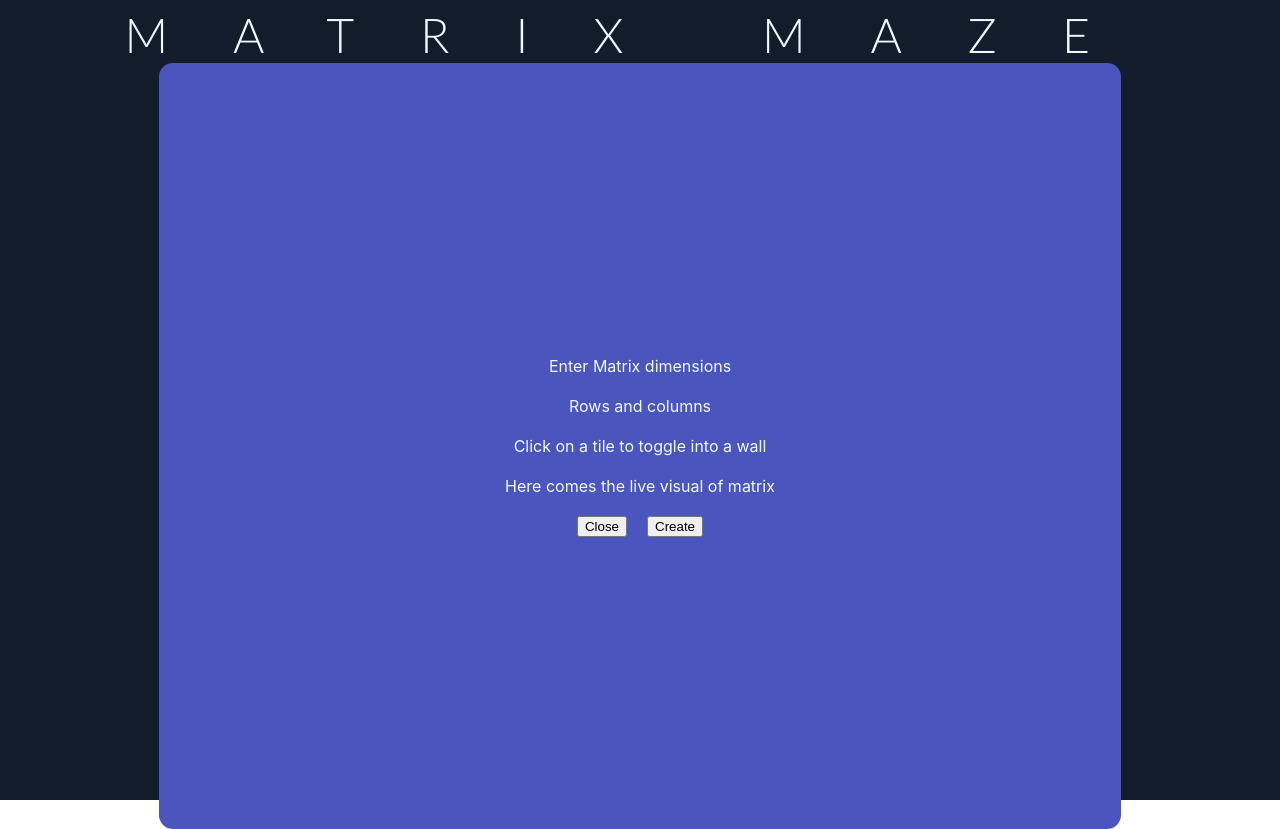
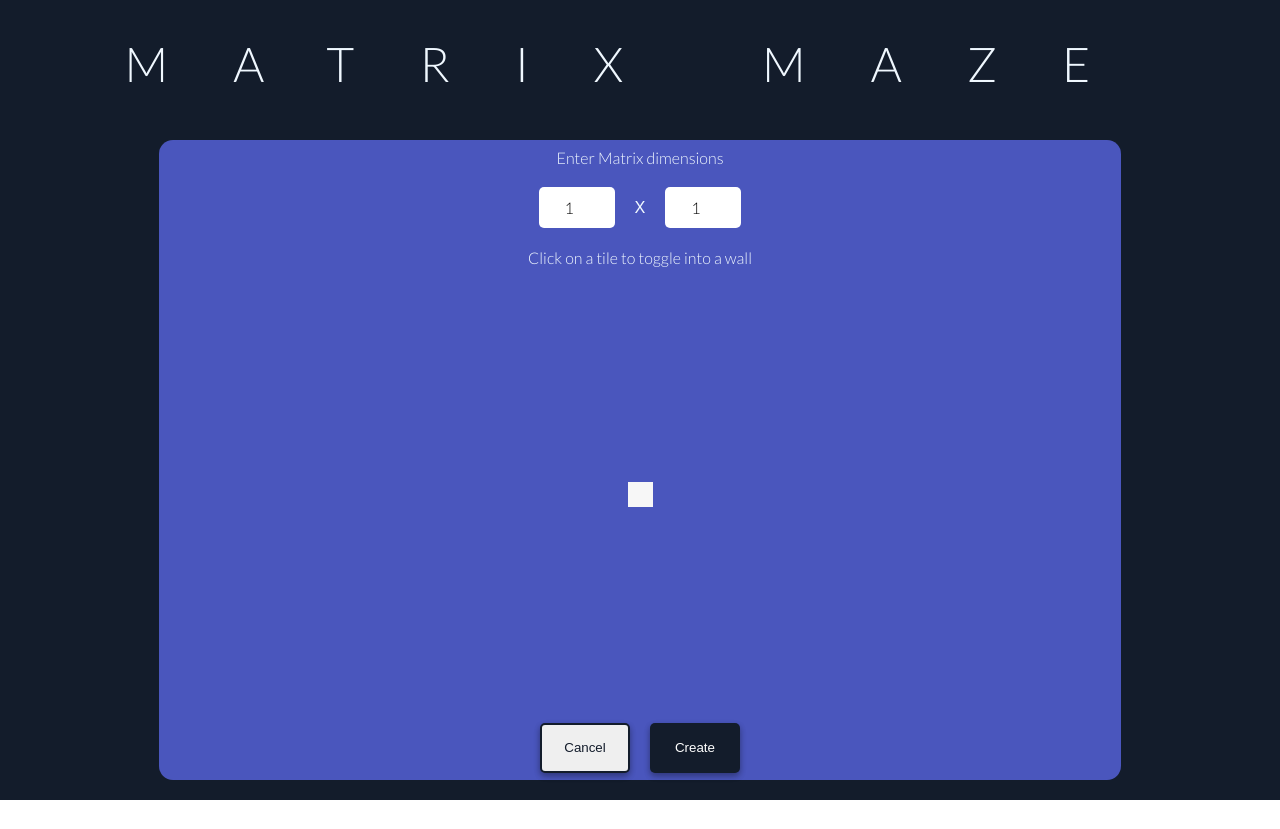
Before and after one commit to AkramShafeek/react-projects, a React (Create React App) app in the folder matrix-maze/: page / in a window 1280 px wide. Both pictures are taken after a click on the button "Create Maze". After the commit the page ends 800 px from the top, so only its background shows below. Built offline with nearby package versions, Linux system fonts and the light colour scheme.

Commit message:
Implemented creation of maze and matrix data

```diff
--- a/matrix-maze/src/components/Home.jsx
+++ b/matrix-maze/src/components/Home.jsx
@@ -2,7 +2,7 @@ import { useEffect, useState } from "react";
 import './component styles/home.css';
 import MazeCreator from "./MazeCreator";
 
-export default function (props) {
+export default function Home(props) {
     const [mazeCreator, setMazeCreator] = useState(false);
     const [appear, setappear] = useState(false);
 
@@ -31,6 +31,7 @@ export default function (props) {
                 {!mazeCreator ? <button className={appear ? 'create-maze-button create-maze-btn-appear':'create-maze-button'} onClick={handleClick}>Create Maze</button> : null}
                 {mazeCreator ? <MazeCreator closeMazeCreator={closeMazeCreator}></MazeCreator> : null}
             </div>
+            {/* <Matrix rows={3} columns={5}></Matrix> */}
         </>
     )
 }
--- /dev/null
+++ b/matrix-maze/src/components/Matrix.jsx
@@ -0,0 +1,72 @@
+import './component styles/commonStyles.css'
+import './component styles/matrix.css'
+export default function Matrix(props) {
+
+    var matrixData = [];
+    console.log(props.rows)
+    console.log(props.columns)
+    for(let i = 0;i<props.rows;i++)
+    {
+        let row = [];
+        for(let j = 0;j<props.columns;j++)
+        {
+            row[j] = true
+        }
+        matrixData[i] = row;
+    }
+
+    console.log(matrixData)
+
+    function handleCellClick(event) {
+
+        let cell = event.target;
+
+        if (cell.style.backgroundColor === 'rgb(247, 247, 247)')
+            cell.style.backgroundColor = '#131C2B'
+        else
+            cell.style.backgroundColor = 'rgb(247, 247, 247)'
+
+        if (cell.style.transform === 'rotateY(0deg)')
+            cell.style.transform = 'rotateY(180deg)'
+        else
+            cell.style.transform = 'rotateY(0deg)'
+
+        let r = Number.parseInt(cell.getAttribute('r'))
+        let c = Number.parseInt(cell.getAttribute('c'))
+
+        matrixData[r][c] = !matrixData[r][c];
+
+        console.log(matrixData)
+    }
+
+    const cellStyles = {
+        backgroundColor: 'rgb(247, 247, 247)',
+        transform: 'rotateY(0deg)',
+        width: '100%',
+        height: '100%'
+    }
+    const rowStyles = {
+        height: '25px'
+    }
+
+    let matrix = [];
+    for (let i = 0; i < props.rows; i++) {
+        let cells = [];
+        for (let j = 0; j < props.columns; j++) {
+            cells.push(<div className="cell" onClick={handleCellClick} key={j} style={cellStyles} r={i} c={j}></div>);
+        }
+        let row = <div className='row d-flex justify-content-center align-items-center' key={i} style={rowStyles}>{cells}</div>
+        matrix.push(row)
+    }
+
+    return (
+        <div className='matrix d-flex flex-column justify-content-center align-items-center'>
+            {matrix}
+        </div>
+    );
+}
+
+Matrix.defaultProps = {
+    rows: 0,
+    columns: 0
+}
--- a/matrix-maze/src/components/MazeCreator.jsx
+++ b/matrix-maze/src/components/MazeCreator.jsx
@@ -1,10 +1,22 @@
 import { useState } from 'react';
 import './component styles/mazeCreator.css'
 import './component styles/commonStyles.css'
+import Matrix from './Matrix';
 
-export default function (props) {
+export default function MazeCreator(props) {
     const [scale, setScale] = useState(null);
     const [opened, setOpened] = useState(false);
+    const [rows, setRows] = useState(1);
+    const [columns, setcolumns] = useState(1);
+
+    function updateRows(event) {
+        if (event.target.value > 0 && event.target.value <= 15)
+            setRows(event.target.value)
+    }
+    function updateColumns(event) {
+        if (event.target.value > 0 && event.target.value <= 20)
+            setcolumns(event.target.value)
+    }
 
     if (!opened)
         setTimeout(() => {
@@ -21,13 +33,21 @@ export default function (props) {
 
     return (
         <div id="mazeCreator" className='appear-animation d-flex flex-column justify-content-center align-items-center gap-20' style={scale}>
-            <div>Enter Matrix dimensions</div>
-            <div>Rows and columns</div>
-            <div>Click on a tile to toggle into a wall</div>
-            <div>Here comes the live visual of matrix</div>
+            <div className='m-font'>
+                Enter Matrix dimensions
+            </div>
+            <div className='d-flex gap-20 align-items-center'>
+                <input type="number" onChange={updateRows} value={rows} />
+                X
+                <input type="number" onChange={updateColumns} value={columns} />
+            </div>
+            <div className='m-font'>Click on a tile to toggle into a wall</div>
+            <div className='matrixContainer d-flex justify-content-center align-items-center'>
+                <Matrix rows={rows} columns={columns}></Matrix>
+            </div>
             <div className='d-flex justify-content-center align-items-center gap-20'>
-                <button onClick={closeMazeCreator}>Close</button>
-                <button>Create</button>
+                <button onClick={closeMazeCreator} className='cancel'>Cancel</button>
+                <button className='create'>Create</button>
             </div>
         </div>
     )
--- /dev/null
+++ b/matrix-maze/src/components/component styles/matrix.css
@@ -0,0 +1,18 @@
+div.cell{
+    max-width: 25px;
+    max-height: 25px;
+    transition: all 600ms;
+}
+div.row{
+    display: flex;
+    gap: 5px;
+    width: 100%;
+}
+div.cell:hover{
+    cursor: pointer;
+}
+div.matrix{
+    gap: 5px;
+    width: 100%;
+    height: 100%;
+}
--- a/matrix-maze/src/components/component styles/mazeCreator.css
+++ b/matrix-maze/src/components/component styles/mazeCreator.css
@@ -1,8 +1,15 @@
+@import url('https://fonts.googleapis.com/css2?family=Lato:wght@300&display=swap');
+
+.m-font{
+    font-family: 'Lato', sans-serif;
+    font-size: medium;
+}
+
 #mazeCreator{
     background-color: #4A56BD;
     color: aliceblue;
     width: 962px;
-    height: 766px;
+    height: 80vh;
     border-radius: 14px;
 }
 
@@ -11,3 +18,50 @@
     transform: scale(0.5);
     transition: all 150ms ease-in-out;
 }
+
+.matrixContainer{
+    height: 65%;
+    width: 75%;
+}
+
+input{
+    text-align: center;
+    width: 60px;
+    height: 25px;
+    padding: 8px;
+    border-radius: 5px;
+    outline: none;
+    border-style: none;
+    font-family: 'Lato', sans-serif;
+    font-size: medium;
+}
+
+button.create, button.cancel{
+    border: none;
+    border-radius: 5px;
+    width: 90px;
+    height: 50px;
+    box-shadow: rgba(0, 0, 0, 0.16) 0px 3px 6px, rgba(0, 0, 0, 0.23) 0px 3px 6px;
+    transition: all 200ms;
+}
+
+button.cancel{
+    border-style: solid;
+    border-width: 2px;
+    border-color: #131C2B;
+    color: #131C2B;
+}
+
+button.create{
+    background-color: #131C2B;
+    color: white;
+}
+
+button.create:hover, button.cancel:hover{
+    cursor: pointer;
+}
+
+button.create:active, button.cancel:active{
+    transform: translateY(2px);
+    box-shadow: none;
+}
```
